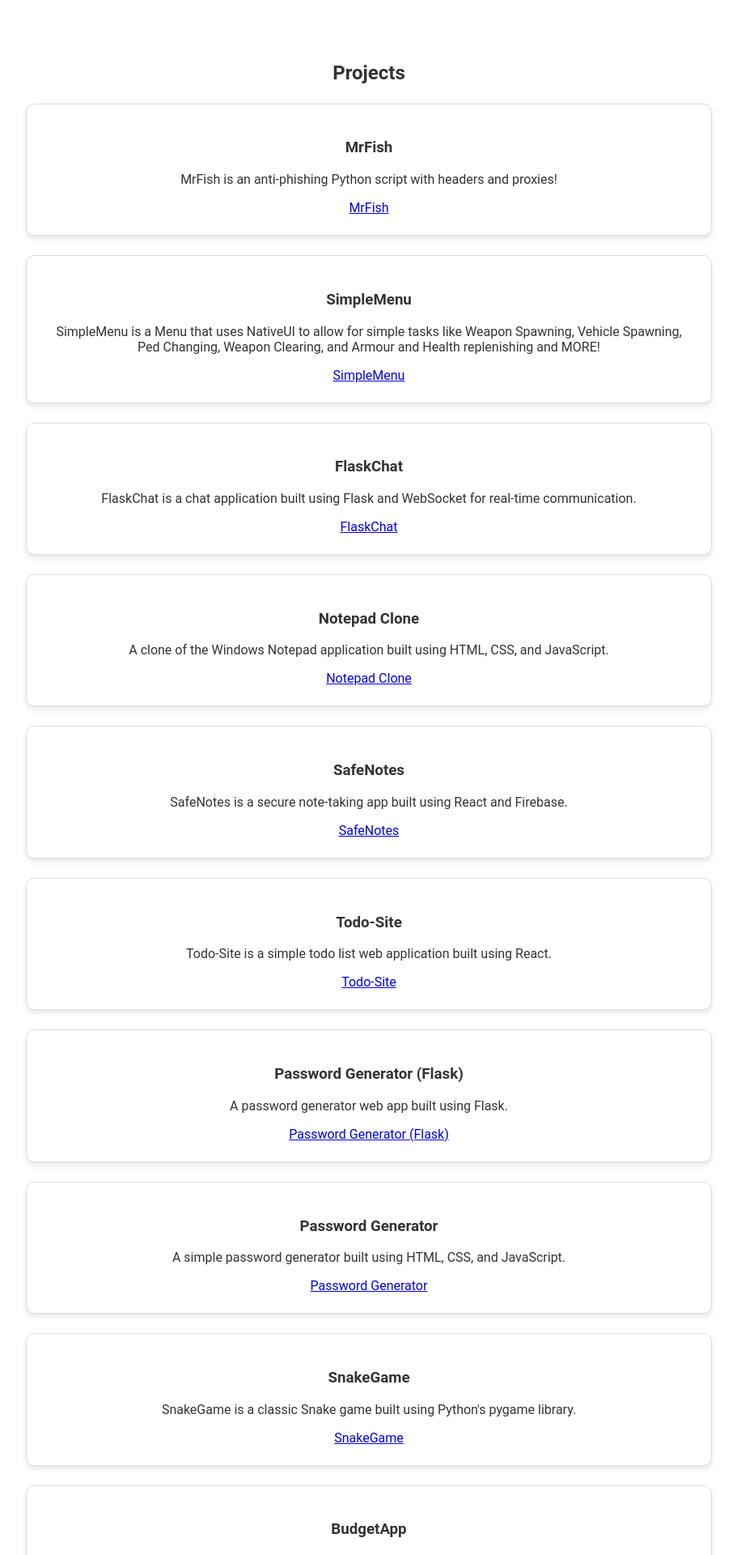
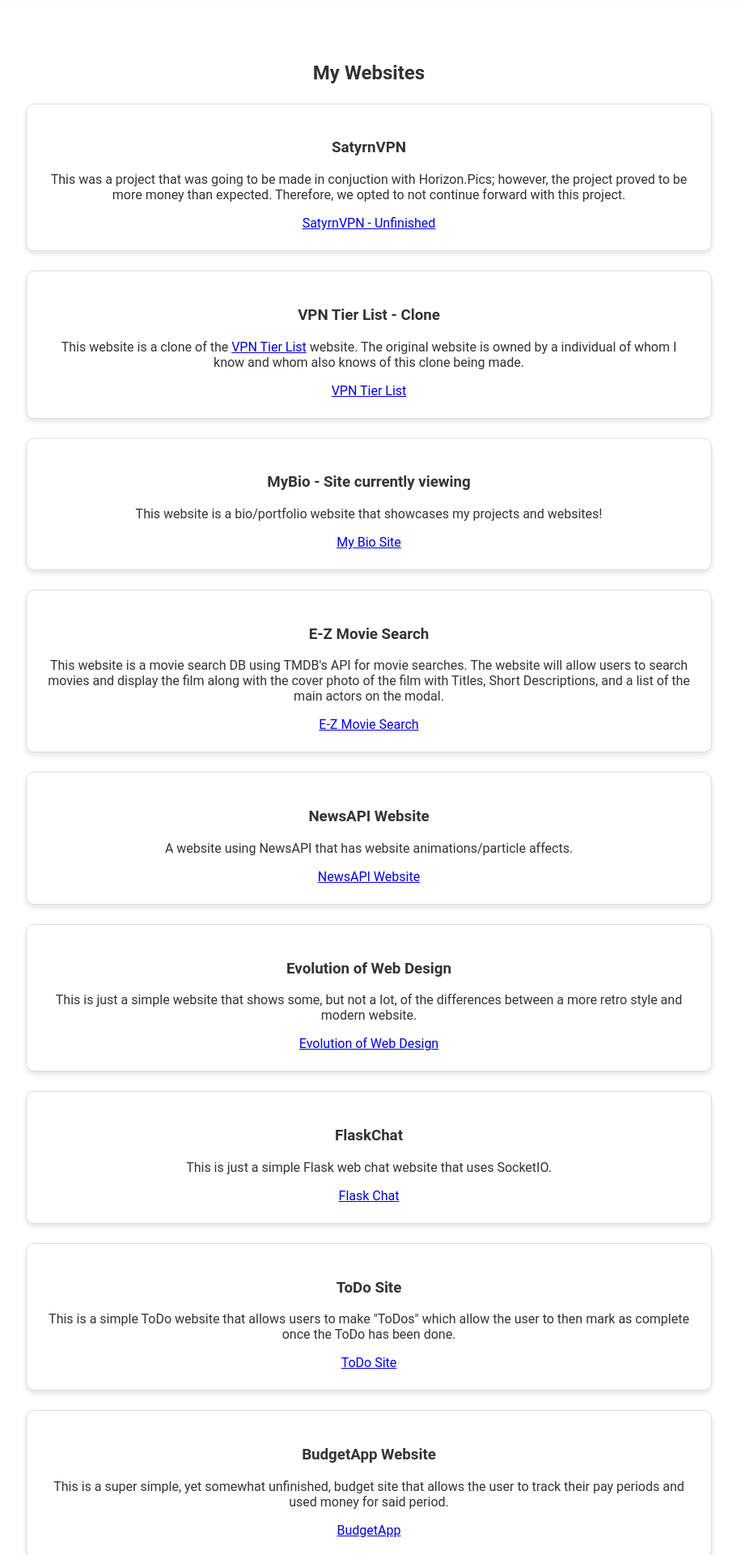
Before and after one commit to Thymester/MyBio-React, a React (Create React App) app: page / in a window 1280 px wide. Shown: the part 580-2500 px from the top of the page at 81% size, without its empty margins (184-1095 px from the left). Built offline with nearby package versions, Linux system fonts and the light colour scheme.

Commit message:
added websites and included more projects

```diff
--- a/src/components/Portfolio.js
+++ b/src/components/Portfolio.js
@@ -4,7 +4,74 @@
 function Projects() {
   return (
     <div className="section" id="portfolio">
-      <h2>Projects</h2>
+      <h2>My Websites</h2>
+      <div className="portfolio-item">
+        <div className="project-details">
+          <h3>SatyrnVPN</h3>
+          <p>This was a project that was going to be made in conjuction with Horizon.Pics; however, the project proved to be more money than expected. Therefore, we opted
+            to not continue forward with this project.</p>
+          <a href="https://satyrnvpn.pages.dev" target="_blank" rel="noreferrer">SatyrnVPN - Unfinished</a>
+        </div>
+      </div>
+      <div className="portfolio-item">
+        <div className="project-details">
+          <h3>VPN Tier List - Clone</h3>
+          <p>This website is a clone of the <a href="https://vpntierlist.com" target="_blank" rel="noreferrer"> VPN Tier List</a> website. The original website is owned
+          by a individual of whom I know and whom also knows of this clone being made.</p>
+          <a href="https://vpntierlist.pages.dev" target="_blank" rel="noreferrer">VPN Tier List</a>
+        </div>
+      </div>
+      <div className="portfolio-item">
+        <div className="project-details">
+          <h3>MyBio - Site currently viewing</h3>
+          <p>This website is a bio/portfolio website that showcases my projects and websites!</p>
+          <a href="https://thymestersbio.pages.dev" target="_blank" rel="noreferrer">My Bio Site</a>
+        </div>
+      </div>
+      <div className="portfolio-item">
+        <div className="project-details">
+          <h3>E-Z Movie Search</h3>
+          <p>This website is a movie search DB using TMDB's API for movie searches. The website will allow users to search movies and display the film along with the cover
+            photo of the film with Titles, Short Descriptions, and a list of the main actors on the modal. </p>
+          <a href="https://ezmoviesearch.pages.dev" target="_blank" rel="noreferrer">E-Z Movie Search</a>
+        </div>
+      </div>
+      <div className="portfolio-item">
+        <div className="project-details">
+          <h3>NewsAPI Website</h3>
+          <p>A website using NewsAPI that has website animations/particle affects. </p>
+          <a href="https://github.com/Thymester/PAnimated-NewsAPI-Website" target="_blank" rel="noreferrer">NewsAPI Website</a>
+        </div>
+      </div>
+      <div className="portfolio-item">
+        <div className="project-details">
+          <h3>Evolution of Web Design</h3>
+          <p>This is just a simple website that shows some, but not a lot, of the differences between a more retro style and modern website.</p>
+          <a href="https://evolution-of-web-design.pages.dev" target="_blank" rel="noreferrer">Evolution of Web Design</a>
+        </div>
+      </div>
+      <div className="portfolio-item">
+        <div className="project-details">
+          <h3>FlaskChat</h3>
+          <p>This is just a simple Flask web chat website that uses SocketIO.</p>
+          <a href="https://github.com/Thymester/FlaskChat" target="_blank" rel="noreferrer">Flask Chat</a>
+        </div>
+      </div>
+      <div className="portfolio-item">
+        <div className="project-details">
+          <h3>ToDo Site</h3>
+          <p>This is a simple ToDo website that allows users to make "ToDos" which allow the user to then mark as complete once the ToDo has been done.</p>
+          <a href="https://github.com/Thymester/Todo-Site" target="_blank" rel="noreferrer">ToDo Site</a>
+        </div>
+      </div>
+      <div className="portfolio-item">
+        <div className="project-details">
+          <h3>BudgetApp Website</h3>
+          <p>This is a super simple, yet somewhat unfinished, budget site that allows the user to track their pay periods and used money for said period.</p>
+          <a href="https://github.com/Thymester/BudgetApp" target="_blank" rel="noreferrer">BudgetApp</a>
+        </div>
+      </div>
+      <h2>My Projects</h2>
       <div className="portfolio-item">
         <div className="project-details">
           <h3>MrFish</h3>
```
